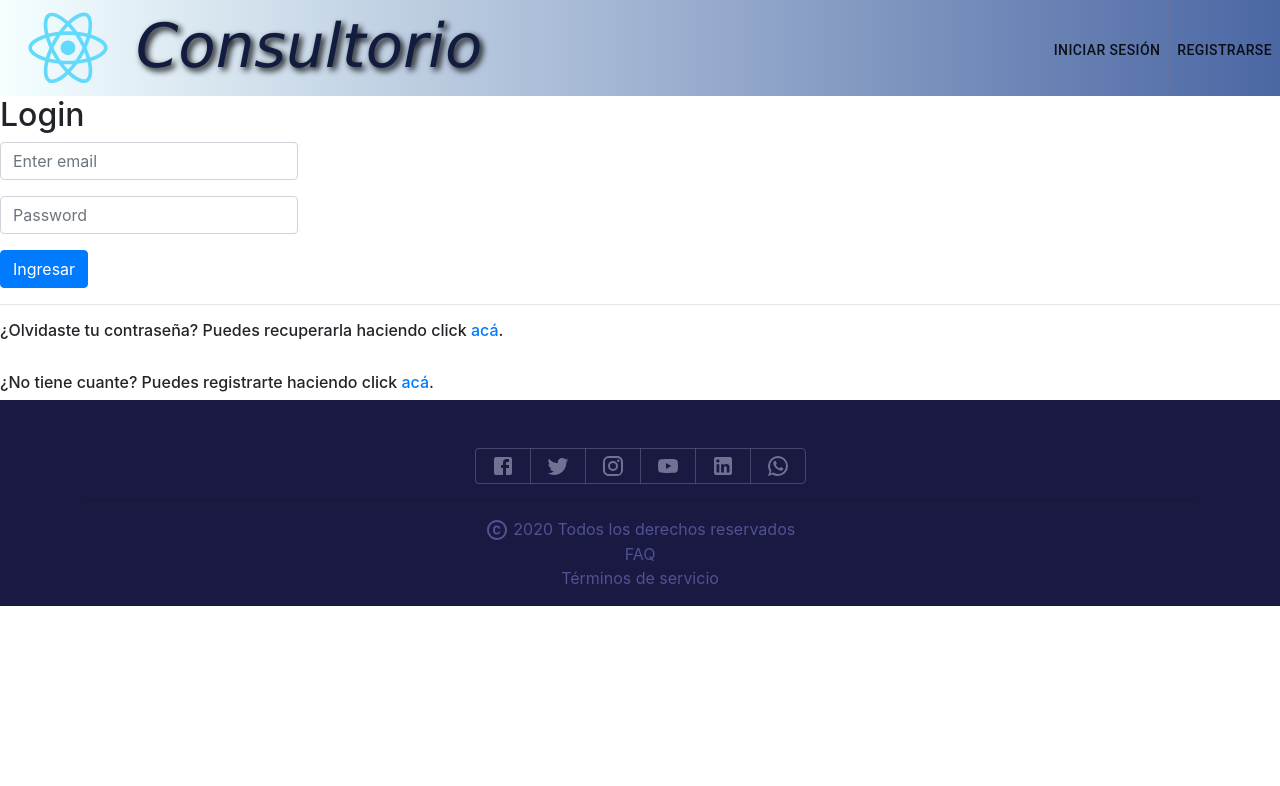
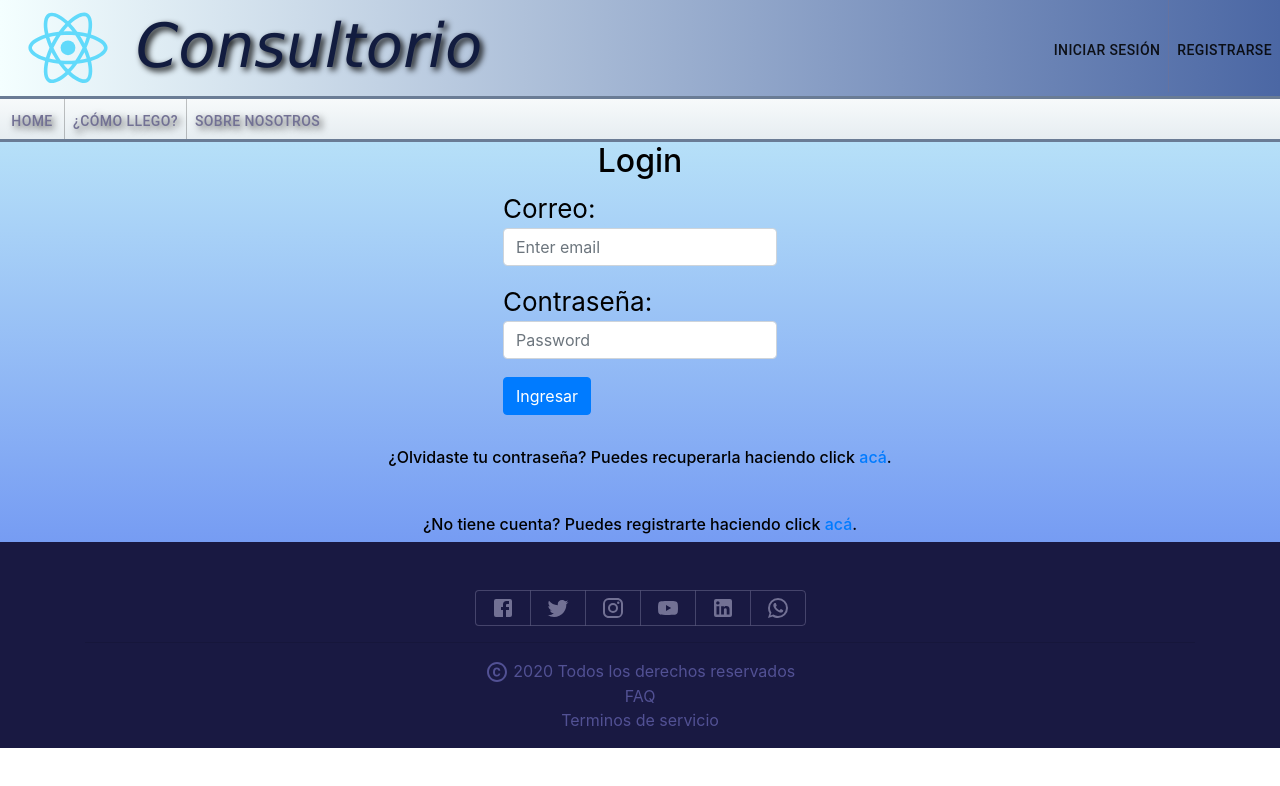
Before and after one commit to JPPieczocha/Aplicaciones-Interactivas-G2, a React (Create React App) app: page /login in a window 1280 px wide. Shown: the top 786 px of the page. Built offline with nearby package versions, Linux system fonts and the light colour scheme; what react-google-maps would draw is missing.

Commit message:
Hice un registro y agregué estilos para registro y login

```diff
--- a/src/App.css
+++ b/src/App.css
@@ -81,3 +81,13 @@ font-weight: 0;
   bottom: 0;
   width: 100%;
 }
+
+/* --LOGIN y REGISTER--*/
+.loginRegister {
+  background-image: linear-gradient(0deg, #769Cf3, #B6E0F8);
+  display: flex;
+  flex-direction: column;
+  align-items: center;
+  font-size: calc(10px + 2vmin);
+  color: black;
+}
--- a/src/App.js
+++ b/src/App.js
@@ -4,6 +4,7 @@ import {BrowserRouter as Router, Route, Switch} from 'react-router-dom';
 import MenuPrincipal from './components/paginas/MenuPrincipal';
 import Direccion from './components/paginas/Direccion';
 import Login from './components/paginas/Login'
+import Register from './components/paginas/Register'
 
 //Comentario
 
@@ -16,6 +17,7 @@ class App extends React.Component{
             <Route path='/' component={MenuPrincipal} exact />
             <Route path='/direccion' component={Direccion} />
             <Route path='/login' component={Login} />
+            <Route path='/register' component={Register} />
           </Switch>
         </div>
       </Router>
--- a/src/components/Footer.js
+++ b/src/components/Footer.js
@@ -37,11 +37,24 @@ function Footer() {
                 </ButtonGroup>
             <hr />
             <div className="row">
-            <p className="col-sm"><CopyrightIcon/> {new Date().getFullYear()} Todos los derechos reservados <br/><a
-          className="App-link"
-          href="https://www.youtube.com/watch?v=fC7oUOUEEi4&ab_channel=StackMan"
-          target="_blank"
-          rel="noopener noreferrer">FAQ</a> <br/>Términos de servicio
+            <p className="col-sm">
+                <CopyrightIcon/> {new Date().getFullYear()} Todos los derechos reservados
+                <br/>
+                <a
+                className="App-link"
+                href="https://www.youtube.com/watch?v=fC7oUOUEEi4&ab_channel=StackMan"
+                target="_blank"
+                rel="noopener noreferrer">
+                    FAQ
+                </a>
+                <br/>
+                <a
+                className="App-link"
+                href='https://www.youtube.com/watch?v=fC7oUOUEEi4&ab_channel=StackMan'
+                target="_blank"
+                rel="noopener noreferrer">
+                    Terminos de servicio
+                </a>
             </p>
             </div>
          </div>
--- a/src/components/InicioRegistro.js
+++ b/src/components/InicioRegistro.js
@@ -8,8 +8,8 @@ export default function InicioRegistro() {
   return (
     <div className="inicio">
      <ButtonGroup variant="text" aria-label="text primary button group" color="primary">
-        <Link to={'/Login'}><Button> Iniciar Sesión </Button></Link>
-        <Link to={'/Login'}><Button> Registrarse </Button></Link>
+        <Link to={'/login'}><Button> Iniciar Sesión </Button></Link>
+        <Link to={'/register'}><Button> Registrarse </Button></Link>
      </ButtonGroup>
     </div>
   );
--- a/src/components/paginas/Login.js
+++ b/src/components/paginas/Login.js
@@ -2,9 +2,13 @@ import React from 'react';
 import './../../App.css';
 import { Link } from 'react-router-dom'
 
+//Estilos
+import './../../App.css';
+
 //Componentes
 import AutoGrid from './../Grid.js'
 import Footer from "./../Footer"
+import NavBar from './../NavBar'
 
 export default function MenuPrincipal() {
 
@@ -13,36 +17,43 @@ export default function MenuPrincipal() {
       <header className="App-barraTitulo">
         <AutoGrid/>
       </header>
+      <div className="App-header">
+        <NavBar align="center"/>
+      </div>
+      <div className='loginRegister'>
         <h2>Login</h2>
         <div className="row">
-        <div class="col-lg-3 col-centered">
             <form autoComplete="off">
               <div className="form-group">
+                <h7>Correo:</h7>
                 <input
                   type="email"
                   className="form-control"
                   id="exampleInputEmail1"
                   aria-describedby="emailHelp"
                   placeholder="Enter email"
+                  required
                 />
               </div>
               <div className="form-group">
+                <h7>Contraseña:</h7>
                   <input
                     type="password"
                     autoComplete="new-password"
                     className="form-control"
                     id="exampleInputPassword1"
                     placeholder="Password"
+                    required
                   />
               </div>
               <Link to={'/'}><button type="submit" className="btn btn-primary">Ingresar</button></Link>
             </form>
         </div>
-      </div>
         <hr/>
         <h6>¿Olvidaste tu contraseña? Puedes recuperarla haciendo click <a href='https://www.youtube.com/watch?v=fC7oUOUEEi4&ab_channel=StackMan'>acá</a>.</h6>
         <br/>
-      <h6>¿No tiene cuante? Puedes registrarte haciendo click <Link to={'/Register'}>acá</Link>.</h6>
+        <h6>¿No tiene cuenta? Puedes registrarte haciendo click <Link to={'/Register'}>acá</Link>.</h6>
+      </div>
       <Footer/>
     </div>
   );
--- /dev/null
+++ b/src/components/paginas/Register.js
@@ -0,0 +1,99 @@
+import React from 'react';
+import './../../App.css';
+import { Link } from 'react-router-dom'
+
+//Estilos
+import './../../App.css';
+
+//Componentes
+import AutoGrid from './../Grid.js'
+import Footer from "./../Footer"
+import NavBar from './../NavBar'
+
+export default function MenuPrincipal() {
+
+  return (
+    <div className="App">
+      <header className="App-barraTitulo">
+        <AutoGrid/>
+      </header>
+      <div className="App-header">
+        <NavBar align="center"/>
+      </div>
+      <div className='loginRegister'>
+        <h2>Registro</h2>
+        <div className="row">
+            <form autoComplete="off">
+              <div className="form-group">
+                <h7>Nombre:</h7>
+                <input
+                  type="text"
+                  className="form-control"
+                  id="nombre"
+                  placeholder="Ingrese su nombre"
+                  required
+                />
+              </div>
+              <div className="form-group">
+              <h7>Apellido:</h7>
+                <input
+                  type="text"
+                  className="form-control"
+                  id="apellido"
+                  placeholder="Ingrese su apellido"
+                  required
+                />
+              </div>
+              <div className="form-group">
+                <h7>Correo:</h7>
+                <input
+                  type="email"
+                  className="form-control"
+                  id="correo"
+                  placeholder="Enter email"
+                  required
+                />
+              </div>
+              <div className="form-group">
+                <h7>Confirme su correo:</h7>
+                <input
+                  type="email"
+                  className="form-control"
+                  id="correoConfirm"
+                  aria-describedby="emailHelp"
+                  placeholder="Confirm email"
+                  required
+                />
+              </div>
+              <div className="form-group">
+                <h7>Correo:</h7>
+                <input
+                  type="password"
+                  autoComplete="new-password"
+                  className="form-control"
+                  id="exampleInputPassword1"
+                  placeholder="Password"
+                  required
+                />
+              </div>
+              <div className="form-group">
+                <h7>Confirme su contraseña:</h7>
+                <input
+                  type="password"
+                  autoComplete="new-password"
+                  className="form-control"
+                  id="exampleInputPassword1"
+                  placeholder="Confirm password"
+                  required
+                />
+              </div>
+              <Link to={'/'}><button type="submit" className="btn btn-primary">Registrarse</button></Link>
+            </form>
+        </div>
+        <hr/>
+        <h6>¿Tiene cuenta? Puedes iniciar sesión haciendo click <Link to={'/Login'}>acá</Link>.</h6>
+      </div>
+      <Footer/>
+    </div>
+  );
+}
```
Lines whose indentation alone changed are shown as unchanged.
